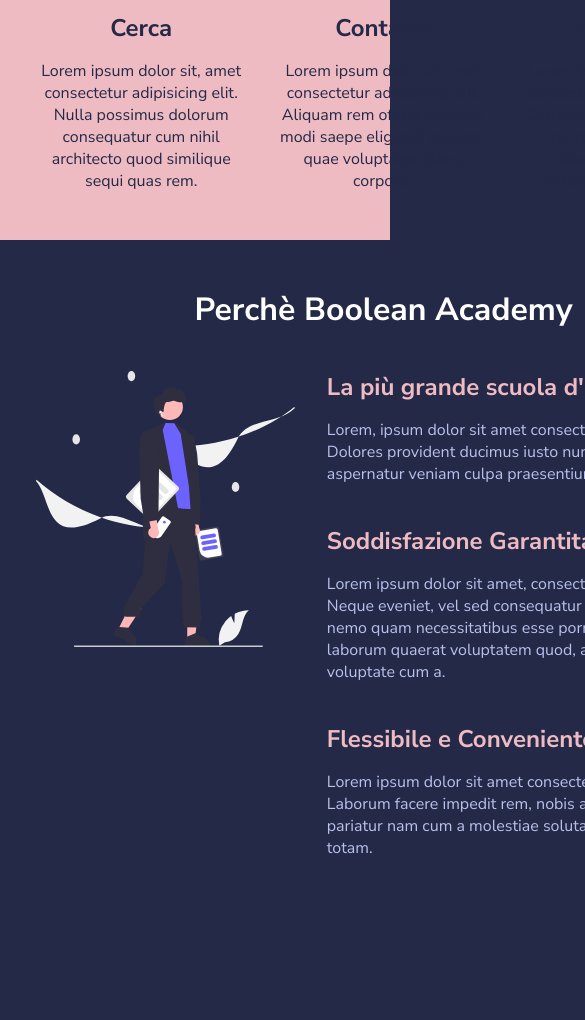
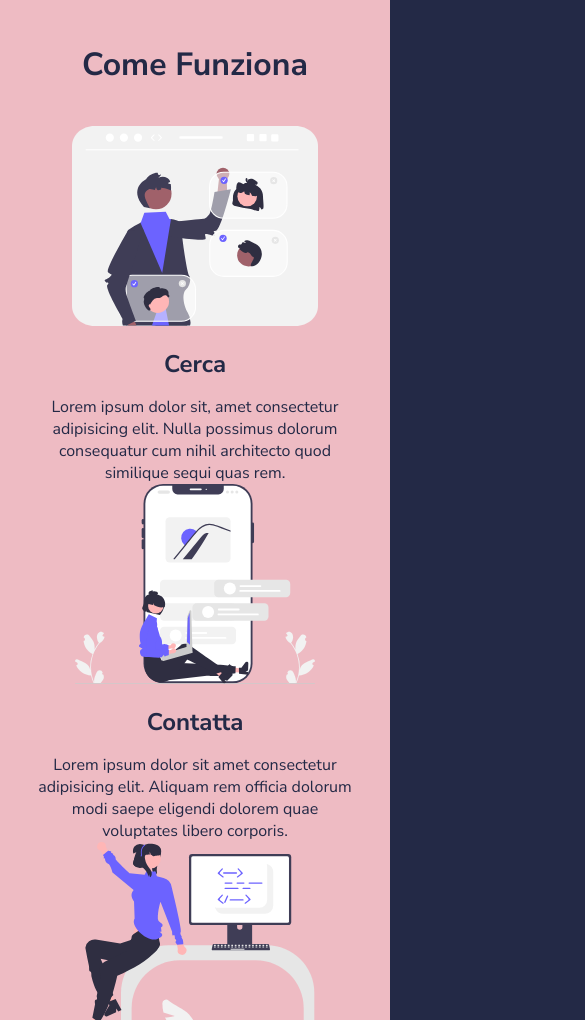
Before and after one commit to San-Moro/html-css-resp-wannabe, a plain HTML site: page index.html in a window 390 px wide. Shown: the part 980-2000 px from the top of the page, 585 px wide, since content can reach past the window. Before the commit the page ends 1927 px from the top, so only its background shows below. Drawn offline with Linux system fonts and the light colour scheme.

Commit message:
responsive for mobile

```diff
--- a/css/style-responsive.css
+++ b/css/style-responsive.css
@@ -1,5 +1,43 @@
 @media screen and (max-width: 767px) {
     .container {
-        width: 767px;
+        width: 100%;
     }
 }
+
+@media screen and (max-width: 479px) {
+    .container {
+        width: 100%;
+        margin: 0 auto;
+    }
+
+    .row {
+        flex-direction: column;
+        align-items: center;
+    }
+
+    .lessons .col {
+        width: 100%;
+    }
+
+    .steps {
+        width: 100%;
+    }
+
+    .steps .col {
+        width: 100%;
+    }
+
+    section.why-us {
+        background-color: #222222;
+    }
+
+    .row .col-left {
+        width: 100%;
+        padding-bottom: 60px;
+    }
+
+    .why-us .col-right {
+        width: 100%;
+    }
+
+}
```
